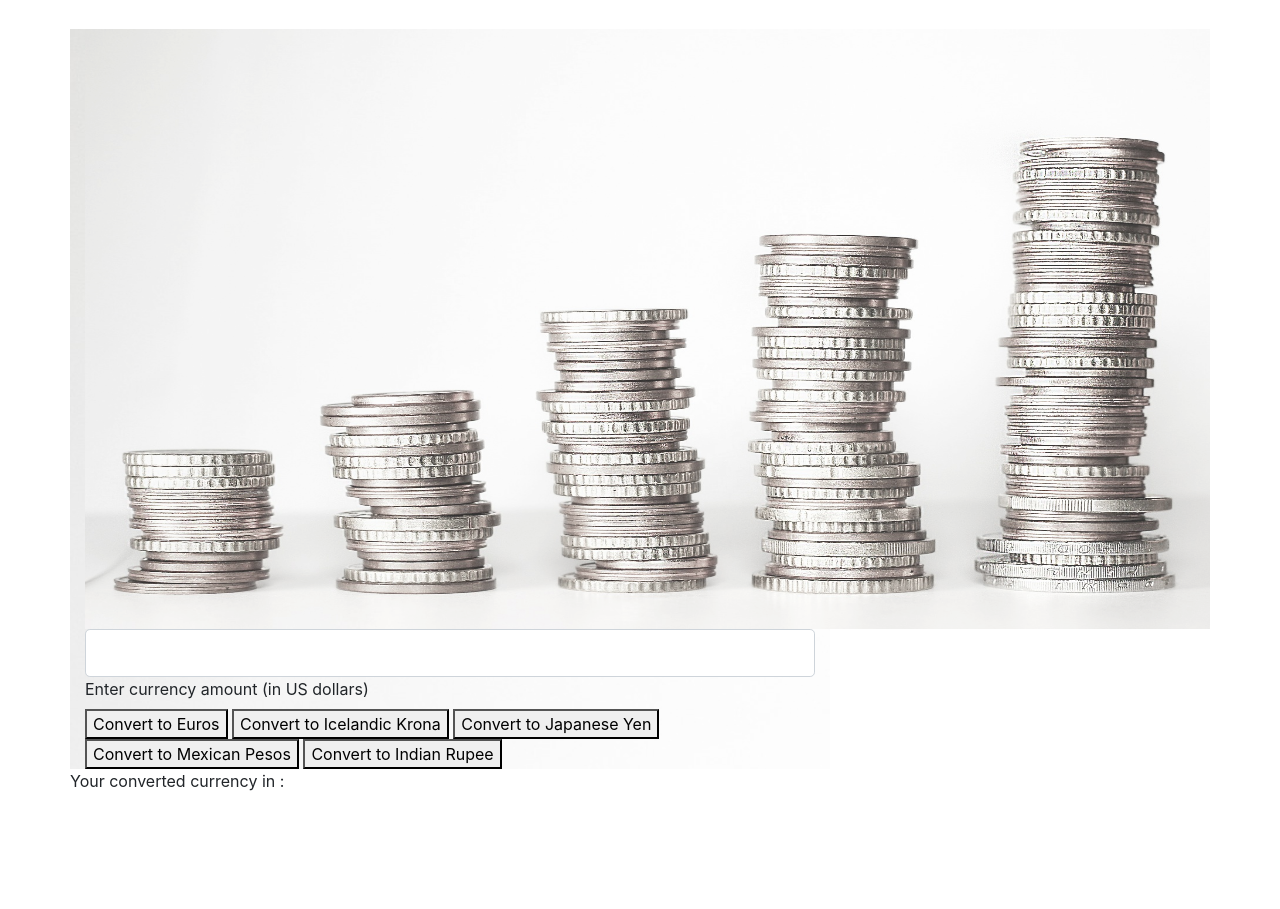
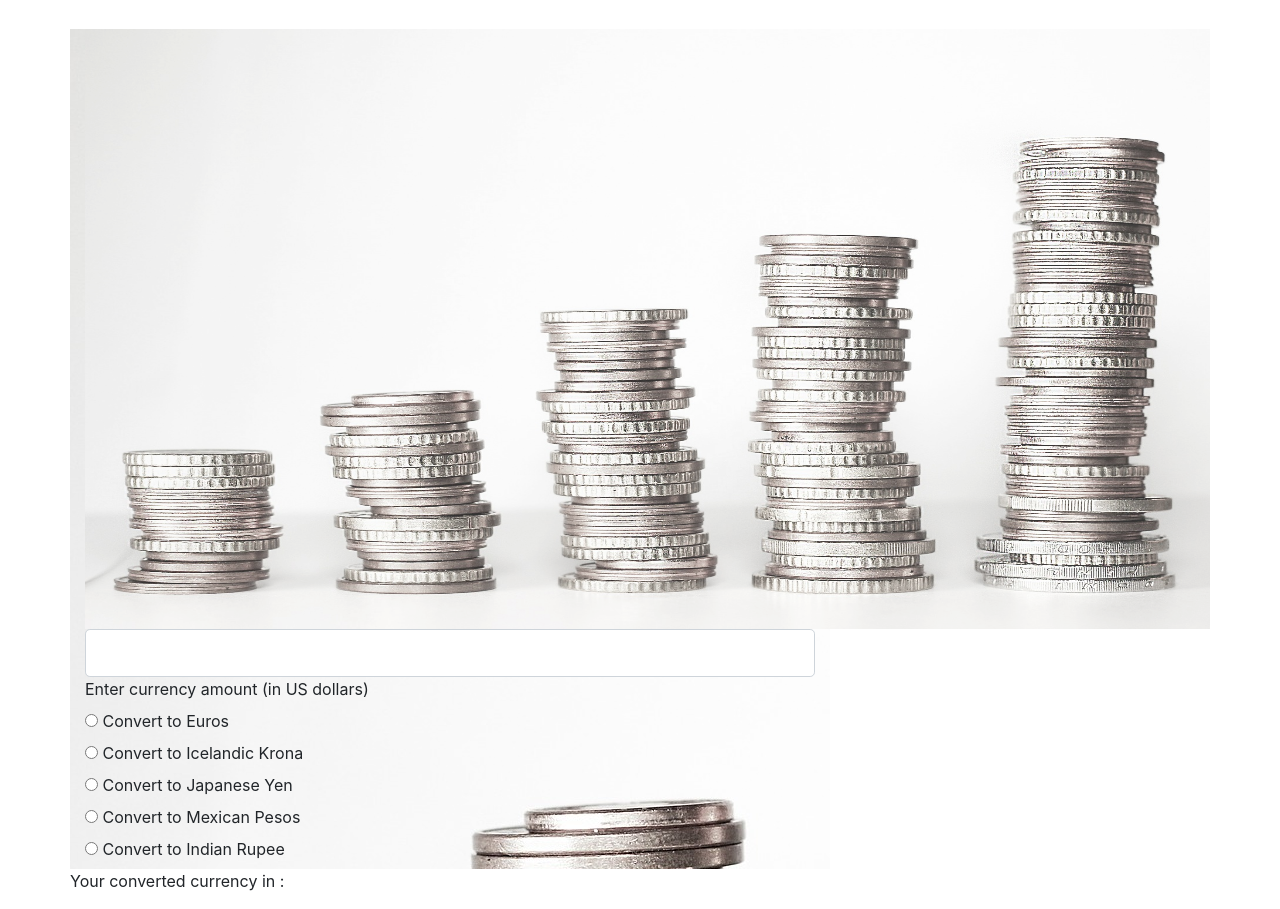
Before and after one commit to cschweig2/currency-exchange, a website built with webpack: page src/index.html in a window 1280 px wide. Shown: the part 179-1088 px from the top of the page. Before the commit the page ends 988 px from the top, so only its background shows below. Built offline with nearby package versions, Linux system fonts and the light colour scheme.

Commit message:
convert submit buttons to radio buttons

```diff
--- a/src/index.html
+++ b/src/index.html
@@ -16,11 +16,16 @@
             <input type="number" id="currency" class="form-control form-control-lg">
             <label for="currency">Enter currency amount (in US dollars)</label>
             <br>
-            <button type="submit" class="button" id="europe">Convert to Euros</button>
-            <button type="submit" class="button" id="iceland">Convert to Icelandic Krona</button>
-            <button type="submit" class="button" id="japan">Convert to Japanese Yen</button>
-            <button type="submit" class="button" id="mexico">Convert to Mexican Pesos</button>
-            <button type="submit" class="button" id="india">Convert to Indian Rupee</button>
+            <input type="radio" id="europe" name="country" value="euro">
+            <label for="europe">Convert to Euros</label><br>
+            <input type="radio" id="iceland" name="country" value="krona">
+            <label for="iceland">Convert to Icelandic Krona</label><br>
+            <input type="radio" id="japan" name="country" value="yen">
+            <label for="japan">Convert to Japanese Yen</label><br>
+            <input type="radio" id="mexico" name="country" value="peso">
+            <label for="mexico">Convert to Mexican Pesos</label><br>
+            <input type="radio" id="india" name="country" value="rupee">
+            <label for="india">Convert to Indian Rupee</label>
           </form>
         </div>
       </div>
```
